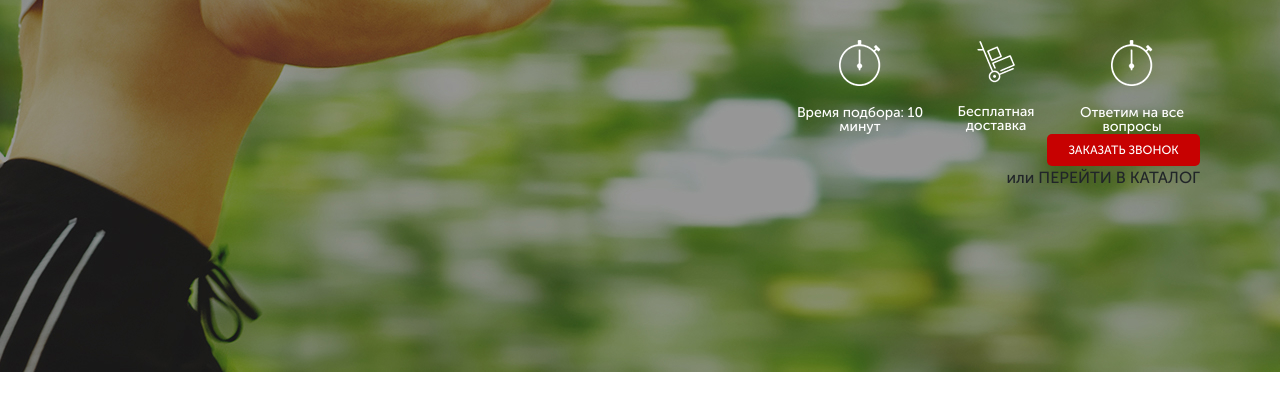
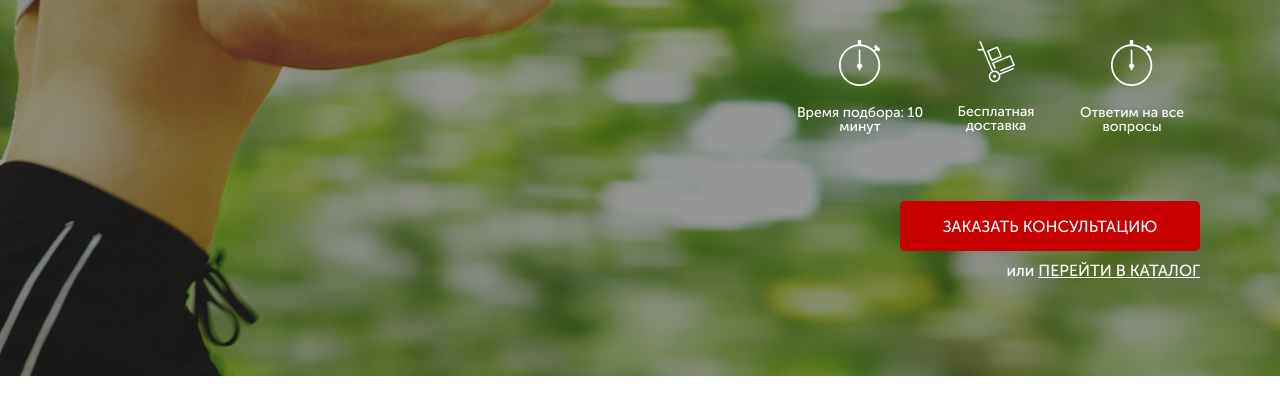
Before and after one commit to sluev-andrey/project_puls, a website: page src/index.html in a window 1280 px wide. Shown: the part 278-692 px from the top of the page. Drawn offline with Linux system fonts and the light colour scheme.

Commit message:
heder end

```diff
--- a/src/index.html
+++ b/src/index.html
@@ -48,7 +48,7 @@
           <div class="header__item-text">Ответим на все вопросы</div>
         </div>
       </div>
-      <button class="button header__btn">заказать звонок</button>
+      <button class="button header__btn">заказать кОНСУЛЬТАЦИЮ</button>
       <div class="header__link">
         или
         <a class="header__link-item" href="#">
--- a/src/sass/style.scss
+++ b/src/sass/style.scss
@@ -5,6 +5,25 @@
 a{
   text-decoration: none;
   color: inherit;
+}
+
+.button{
+  width: 153px;
+  height: 32px;
+  background-color: #C70101;
+  border-radius: 5px;
+  border: none;
+  color: #FFFFFF;
+  font-weight: 500;
+  font-size: 12px;
+  text-align: center;
+  text-transform: uppercase;
+}
+
+.phone{
+  font-weight: 700;
+  font-size: 18px;
+  color: #FFFFFF;
 }
 
 .container{
@@ -81,24 +100,24 @@ a{
     width: 136px;
     text-align: center;
   }
+  &__btn{
+    margin-top: 67px;
+    width: 300px;
+    height: 50px;
+    font-weight: 500;
+    font-size: 16px;
+    line-height: 25px;
+    text-transform: uppercase;
+    color: #FFFFFF;
+  }
+  &__link{
+    margin-top: 8px;
+    font-weight: 400;
+    font-size: 16px;
+    color: #FFFFFF;
+    &-item{
+      font-weight: 500;
+      text-decoration: underline;
+    }
+  }
 }
-
-.phone{
-  font-weight: 700;
-  font-size: 18px;
-  color: #FFFFFF;
-}
-
-.button{
-  width: 153px;
-  height: 32px;
-  background-color: #C70101;
-  border-radius: 5px;
-  border: none;
-  color: #FFFFFF;
-  font-weight: 500;
-  font-size: 12px;
-  text-align: center;
-  text-transform: uppercase;
-
-}
```
Also changed, not shown: src/css/style.min.css.
